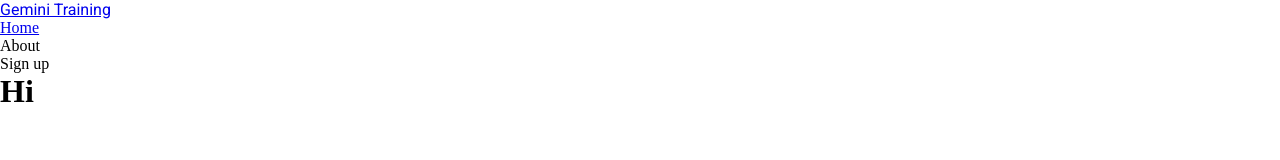
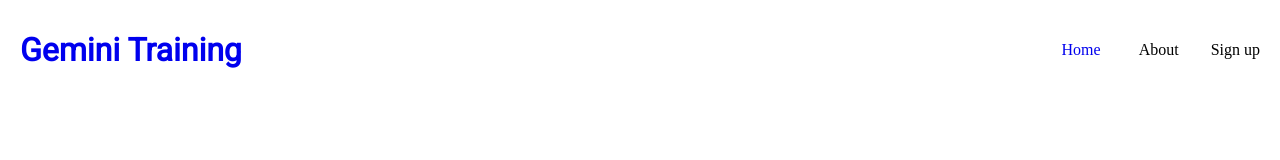
Before and after one commit to EdSouthern/Gemini-Training-Portfolio-Project-1, a plain HTML site: page index.html in a window 1280 px wide. Drawn offline with Linux system fonts and the light colour scheme.

Commit message:
Style nav bar

```diff
--- a/assets/css/style.css
+++ b/assets/css/style.css
@@ -6,6 +6,41 @@
     border: none;
 }
 
+
+/* Top of page - Navigation Bar and Logo */
+header {
+    position: fixed;
+    width: 100%;
+    height: 100px;
+    display: flex;
+    justify-content: space-between;
+    align-items: center;
+}
+
 #logo {
     font-family: "Roboto", sans-serif;
+    font-size: 2rem;
+    font-weight: 800;
+    text-decoration: none;
+    margin-left: 20px;
 }
+
+#menu ul {
+    display: flex;
+}
+
+#menu li {
+list-style-type: none;
+margin-right: 20px;
+}
+
+#menu a {
+    text-decoration: none;
+    border-width: 1px;
+    border-style: solid;
+    border-color: transparent;
+    padding: 5px;
+}
+#menu a:hover {
+    border-color: white;
+}
--- a/index.html
+++ b/index.html
@@ -10,7 +10,7 @@
 <body>
     <header>
         <a id="logo" href="index.html">Gemini Training</a>
-        <nav>
+        <nav id="menu">
             <ul>
                 <li><a href=index.html>Home</a></li>
                 <li><a href="#"></a>About</li>
@@ -19,6 +19,6 @@
         </nav>
     </header>
 
-    <h1>Hi</h1>
+
 </body>
 </html>
```
